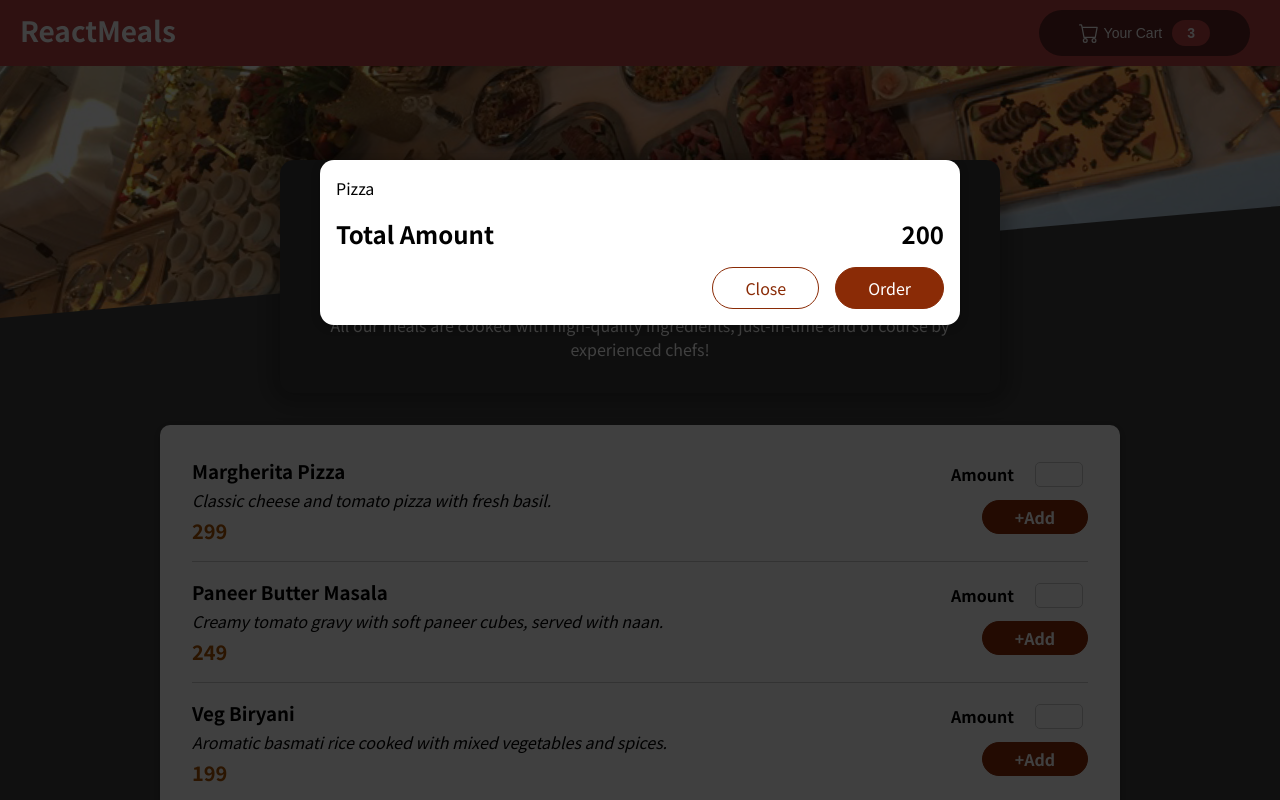
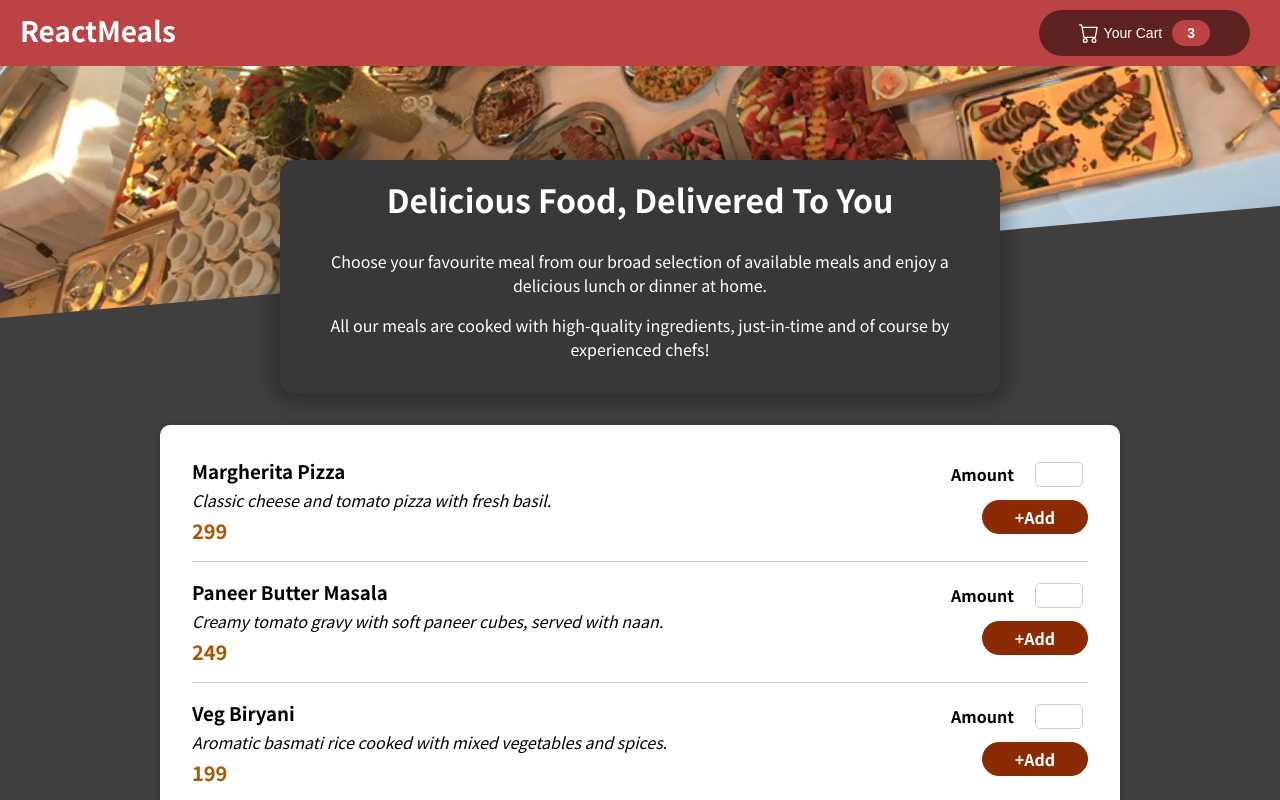
Before and after one commit to Yaambs18/React-restaurant-app, a React (Create React App) app: page / in a window 1280 px wide. Shown: the top 800 px of the page. Built offline with nearby package versions, Linux system fonts and the light colour scheme.

Commit message:
cart open close button functional

```diff
--- a/src/App.js
+++ b/src/App.js
@@ -1,14 +1,22 @@
-import { Fragment } from "react";
+import { Fragment, useState } from "react";
 import Header from "./components/Layouts/Header";
 import Meals from "./components/Meals/Meals";
 import Cart from "./components/Meals/Cart";
 
 function App() {
+
+  const [isCartOpen, setCartOpen] = useState(false);
+
+  const cartClickHandler = () => {
+    console.log('clicked');
+    setCartOpen(!isCartOpen);
+  }
+
   return (
     <Fragment>
-      <Header />
+      <Header onCartClick={cartClickHandler}/>
       <main>
-        <Cart />
+        { isCartOpen && <Cart onCartClick={cartClickHandler}/> }
         <Meals />
       </main>
     </Fragment>
--- a/src/components/Layouts/Header.js
+++ b/src/components/Layouts/Header.js
@@ -3,13 +3,13 @@ import React, { Fragment } from "react";
 import HeaderCartButton from "./HeaderCartButton";
 import "./header.css";
 
-const Header = () => {
+const Header = (props) => {
 
   return (
     <Fragment>
       <header className="header">
         <h3>ReactMeals</h3>
-        <HeaderCartButton className="cart" />
+        <HeaderCartButton className="cart" onCartClick={props.onCartClick} />
       </header>
       <div className="main-image">
         <img className="header-image" src="meals.jpg" alt="A table full of delicious food!" />
--- a/src/components/Layouts/HeaderCartButton.js
+++ b/src/components/Layouts/HeaderCartButton.js
@@ -7,7 +7,7 @@ const HeaderCartButton = (props) => {
     const cartCount = 3;
 
     return (
-        <Button className={props.className}>
+        <Button className={props.className} onClick={props.onCartClick}>
             <svg xmlns="http://www.w3.org/2000/svg" width="16" height="16" fill="currentColor" viewBox="0 0 16 16">
             <path d="M0 1.5A.5.5 0 0 1 .5 1H2a.5.5 0 0 1 .485.379L2.89 3H14.5a.5.5 0 0 1 .491.592l-1.5 8A.5.5 0 0 1 13 12H4a.5.5 0 0 1-.491-.408L2.01 3.607 1.61 2H.5a.5.5 0 0 1-.5-.5M3.102 4l1.313 7h8.17l1.313-7zM5 12a2 2 0 1 0 0 4 2 2 0 0 0 0-4m7 0a2 2 0 1 0 0 4 2 2 0 0 0 0-4m-7 1a1 1 0 1 1 0 2 1 1 0 0 1 0-2m7 0a1 1 0 1 1 0 2 1 1 0 0 1 0-2" />
             </svg>
--- a/src/components/Layouts/headerCartButton.css
+++ b/src/components/Layouts/headerCartButton.css
@@ -9,6 +9,12 @@
     font-size: 14px;
     color: white;
     border: none;
+}
+
+button:hover,
+button:active {
+    cursor: pointer;
+    background-color: rgba(0, 0, 0, 0.623);
 }
 
 .cart svg {
--- a/src/components/Meals/Cart.js
+++ b/src/components/Meals/Cart.js
@@ -5,18 +5,18 @@ import "./Cart.css";
 const Cart = (props) => {
     const cartItems = <ul className="cart-items">
         { [{id: 1, name: 'Pizza', amount: 200.00 }].map(item => {
-            return <li>{item.name}</li>
+            return <li key={item.id}>{item.name}</li>
         }) }
     </ul>
     return (
-        <Modal>
+        <Modal onClose={props.onCartClick}>
             {cartItems}
             <div className="total">
-                <sapn>Total Amount</sapn>
-                <sapn>200</sapn>
+                <span>Total Amount</span>
+                <span>200</span>
             </div>
             <div className="actions">
-                <button className="button--alt">Close</button>
+                <button className="button--alt" onClick={props.onCartClick}>Close</button>
                 <button className="button">Order</button>
             </div>
         </Modal>
--- a/src/components/UI/Button.js
+++ b/src/components/UI/Button.js
@@ -2,7 +2,7 @@ import React from "react";
 
 const Button = (props) => {
     return (
-        <button className={props.className}>{props.children}</button>
+        <button className={props.className} onClick={props.onClick}>{props.children}</button>
     )
 }
 
--- a/src/components/UI/Modal.js
+++ b/src/components/UI/Modal.js
@@ -4,7 +4,7 @@ import Card from "./Card";
 import "./Modal.css";
 
 const Backdrop = (props) => {
-    return <div className="backdrop"></div>
+    return <div className="backdrop" onClick={props.onClose}></div>
 }
 
 const ModalOverlay = (props) => {
@@ -21,7 +21,7 @@ const ModalOverlay = (props) => {
 const Modal = (props) => {
     return (
         <Fragment>
-            {ReactDOM.createPortal(<Backdrop />, document.getElementById("modal"))}
+            {ReactDOM.createPortal(<Backdrop onClose={props.onClose}/>, document.getElementById("modal"))}
             {ReactDOM.createPortal(<ModalOverlay> {props.children} </ModalOverlay>, document.getElementById("modal"))}
         </Fragment>
     );
```
